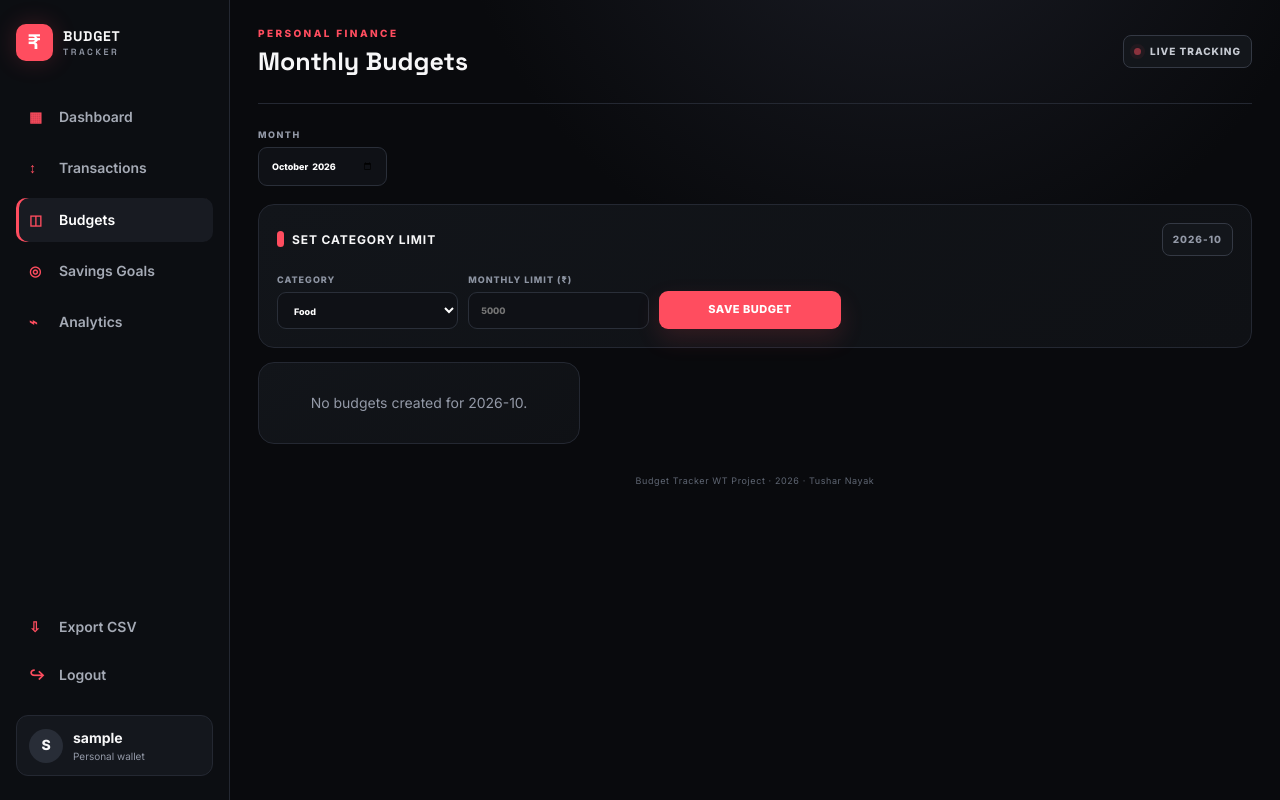
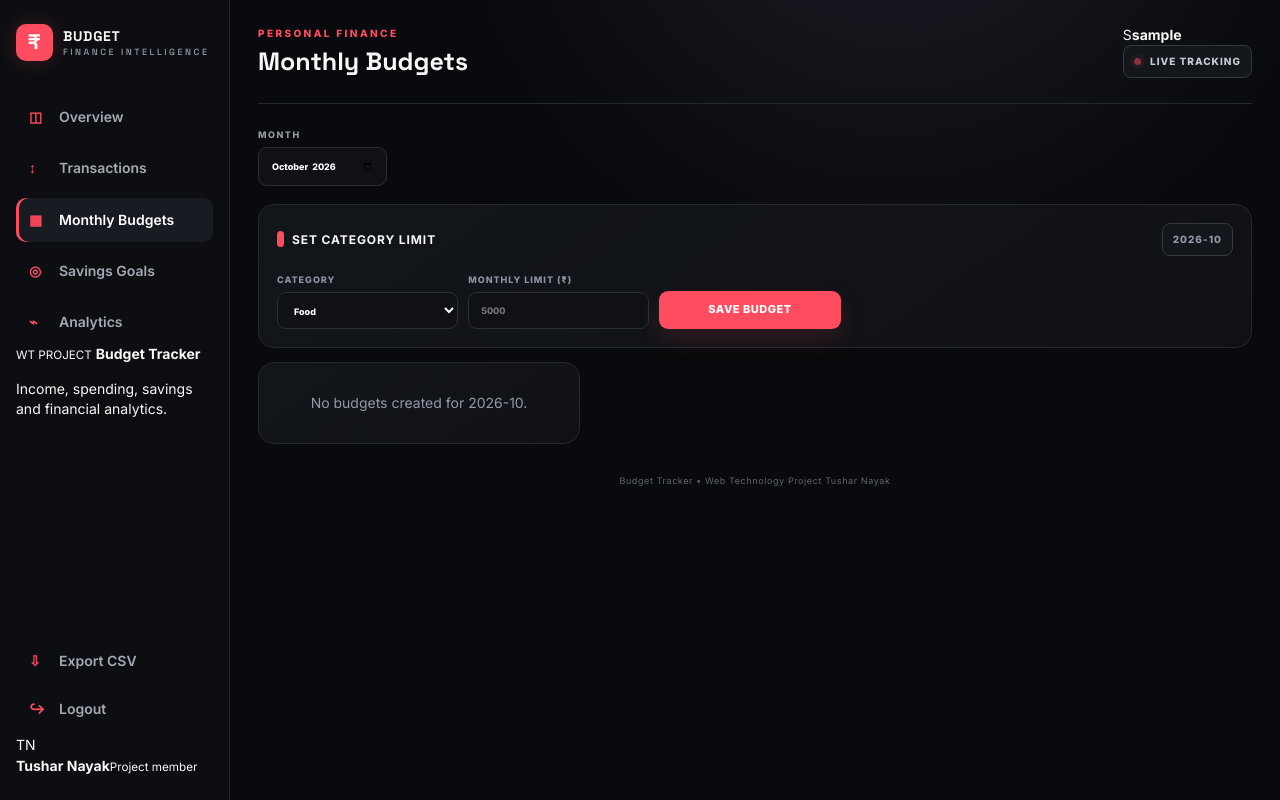
Before and after one commit to tusharnayak531-ai/wt-project, a Flask app: page /budgets in a window 1280 px wide. Run offline with Flask 3, Linux system fonts and the light colour scheme; the visitor is signed in with stand-in values (Sample User, id 1); data that the repository does not hold is empty.

Commit message:
Redesign Budget Tracker shell to match Weather Dashboard

```diff
--- a/Budget_Tracker_WT_Project/templates/base.html
+++ b/Budget_Tracker_WT_Project/templates/base.html
@@ -4,40 +4,86 @@
   <meta charset="utf-8">
   <meta name="viewport" content="width=device-width, initial-scale=1">
   <title>{% block title %}Budget Tracker{% endblock %}</title>
-  <meta name="theme-color" content="#0b0c10">
+  <meta name="theme-color" content="#07111f">
   <link rel="icon" href="{{ url_for('static',filename='img/favicon.svg') }}">
   <link rel="preconnect" href="https://fonts.googleapis.com">
   <link rel="preconnect" href="https://fonts.gstatic.com" crossorigin>
-  <link href="https://fonts.googleapis.com/css2?family=Inter:wght@400;500;600;700;800&family=Space+Grotesk:wght@600;700&display=swap" rel="stylesheet">
+  <link href="https://fonts.googleapis.com/css2?family=Inter:wght@400;500;600;700;800&family=Space+Grotesk:wght@500;600;700&display=swap" rel="stylesheet">
   <script src="https://cdn.jsdelivr.net/npm/chart.js@4.4.7/dist/chart.umd.min.js"></script>
   <link rel="stylesheet" href="{{ url_for('static',filename='css/style.css') }}">
 </head>
 <body>
+<div class="ambient ambient-one"></div>
+<div class="ambient ambient-two"></div>
+
 {% if session.get('user_id') %}
 <div class="app-shell">
   <aside class="sidebar" id="sidebar">
-    <a class="brand" href="{{ url_for('dashboard') }}"><span class="brand-mark">₹</span><span><b>BUDGET</b><small>TRACKER</small></span></a>
+    <a class="brand" href="{{ url_for('dashboard') }}">
+      <span class="brand-mark">₹</span>
+      <span><b>BUDGET</b><small>FINANCE INTELLIGENCE</small></span>
+    </a>
+
     <nav>
-      <a href="{{ url_for('dashboard') }}" class="{{ 'active' if request.endpoint=='dashboard' else '' }}"><span>▦</span> Dashboard</a>
+      <a href="{{ url_for('dashboard') }}" class="{{ 'active' if request.endpoint=='dashboard' else '' }}"><span>◫</span> Overview</a>
       <a href="{{ url_for('transactions') }}" class="{{ 'active' if request.endpoint in ['transactions','edit_transaction'] else '' }}"><span>↕</span> Transactions</a>
-      <a href="{{ url_for('budgets') }}" class="{{ 'active' if request.endpoint=='budgets' else '' }}"><span>◫</span> Budgets</a>
+      <a href="{{ url_for('budgets') }}" class="{{ 'active' if request.endpoint=='budgets' else '' }}"><span>▦</span> Monthly Budgets</a>
       <a href="{{ url_for('goals') }}" class="{{ 'active' if request.endpoint=='goals' else '' }}"><span>◎</span> Savings Goals</a>
       <a href="{{ url_for('analytics') }}" class="{{ 'active' if request.endpoint=='analytics' else '' }}"><span>⌁</span> Analytics</a>
     </nav>
+
+    <div class="sidebar-project">
+      <small>WT PROJECT</small>
+      <strong>Budget Tracker</strong>
+      <p>Income, spending, savings and financial analytics.</p>
+    </div>
+
     <div class="sidebar-bottom">
       <a href="{{ url_for('export_csv') }}"><span>⇩</span> Export CSV</a>
       <a href="{{ url_for('logout') }}"><span>↪</span> Logout</a>
-      <div class="user-chip"><span>{{ session.get('user_name','U')[0]|upper }}</span><div><b>{{ session.get('user_name') }}</b><small>Personal wallet</small></div></div>
+      <div class="project-author">
+        <span>TN</span>
+        <div><b>Tushar Nayak</b><small>Project member</small></div>
+      </div>
     </div>
   </aside>
+
   <main class="main">
-    <header class="topbar"><button class="menu-btn" onclick="toggleSidebar()">☰</button><div><div class="eyebrow">PERSONAL FINANCE</div><h1>{% block page_title %}Dashboard{% endblock %}</h1></div><div class="live-pill"><i></i> LIVE TRACKING</div></header>
-    {% with messages=get_flashed_messages(with_categories=true) %}{% if messages %}<div class="flash-wrap">{% for cat,msg in messages %}<div class="flash {{ cat }}">{{ msg }}<button onclick="this.parentElement.remove()">×</button></div>{% endfor %}</div>{% endif %}{% endwith %}
+    <header class="topbar">
+      <button class="menu-btn" onclick="toggleSidebar()">☰</button>
+      <div class="page-heading">
+        <div class="eyebrow">PERSONAL FINANCE</div>
+        <h1>{% block page_title %}Dashboard{% endblock %}</h1>
+      </div>
+      <div class="top-actions">
+        <div class="user-pill"><span>{{ session.get('user_name','U')[0]|upper }}</span><b>{{ session.get('user_name') }}</b></div>
+        <div class="live-pill"><i></i> LIVE TRACKING</div>
+      </div>
+    </header>
+
+    {% with messages=get_flashed_messages(with_categories=true) %}
+      {% if messages %}
+      <div class="flash-wrap">
+        {% for cat,msg in messages %}
+          <div class="flash {{ cat }}">{{ msg }}<button onclick="this.parentElement.remove()">×</button></div>
+        {% endfor %}
+      </div>
+      {% endif %}
+    {% endwith %}
+
     {% block content %}{% endblock %}
-    <footer>Budget Tracker WT Project · {{ current_year }} · Tushar Nayak</footer>
+
+    <footer>
+      <span>Budget Tracker • Web Technology Project</span>
+      <span>Tushar Nayak</span>
+    </footer>
   </main>
 </div>
-{% else %}{% block auth_content %}{% endblock %}{% endif %}
+{% else %}
+  {% block auth_content %}{% endblock %}
+{% endif %}
+
 <script src="{{ url_for('static',filename='js/app.js') }}"></script>
 {% block scripts %}{% endblock %}
-</body></html>
+</body>
+</html>
```
